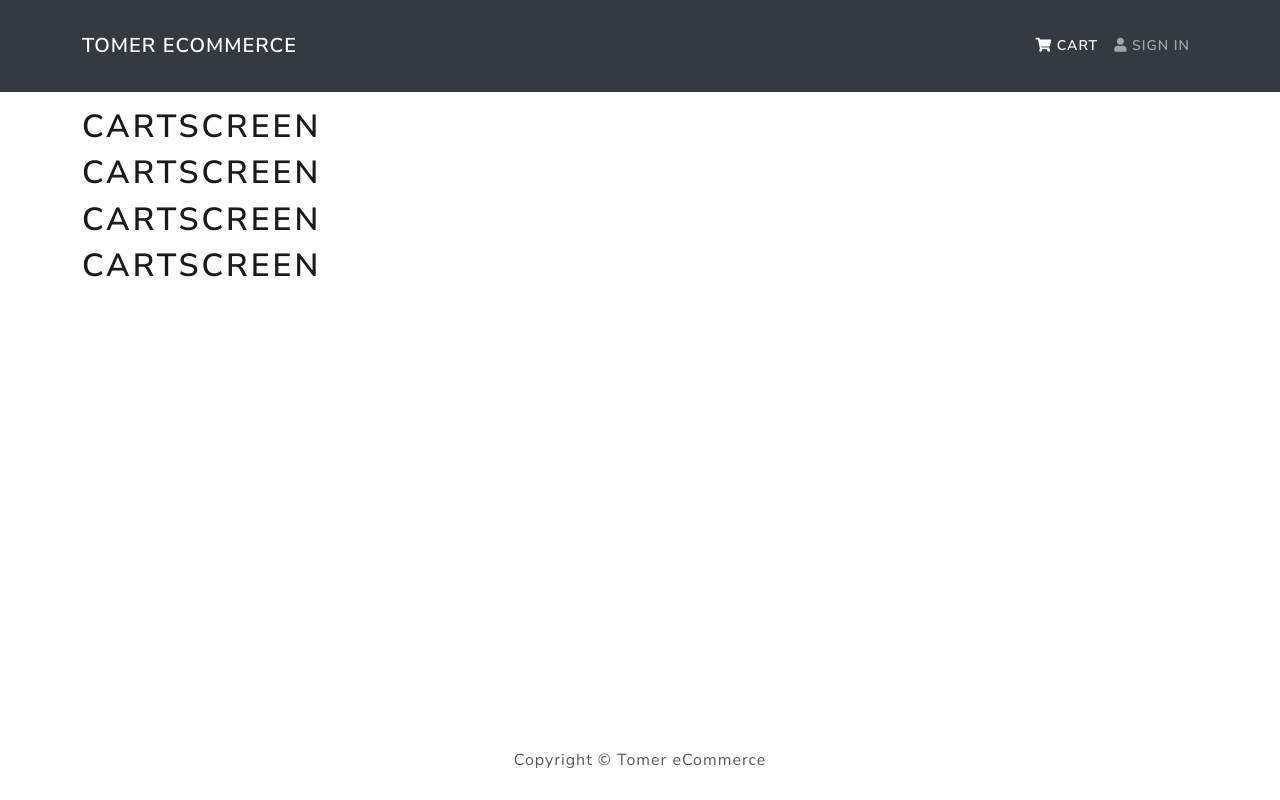
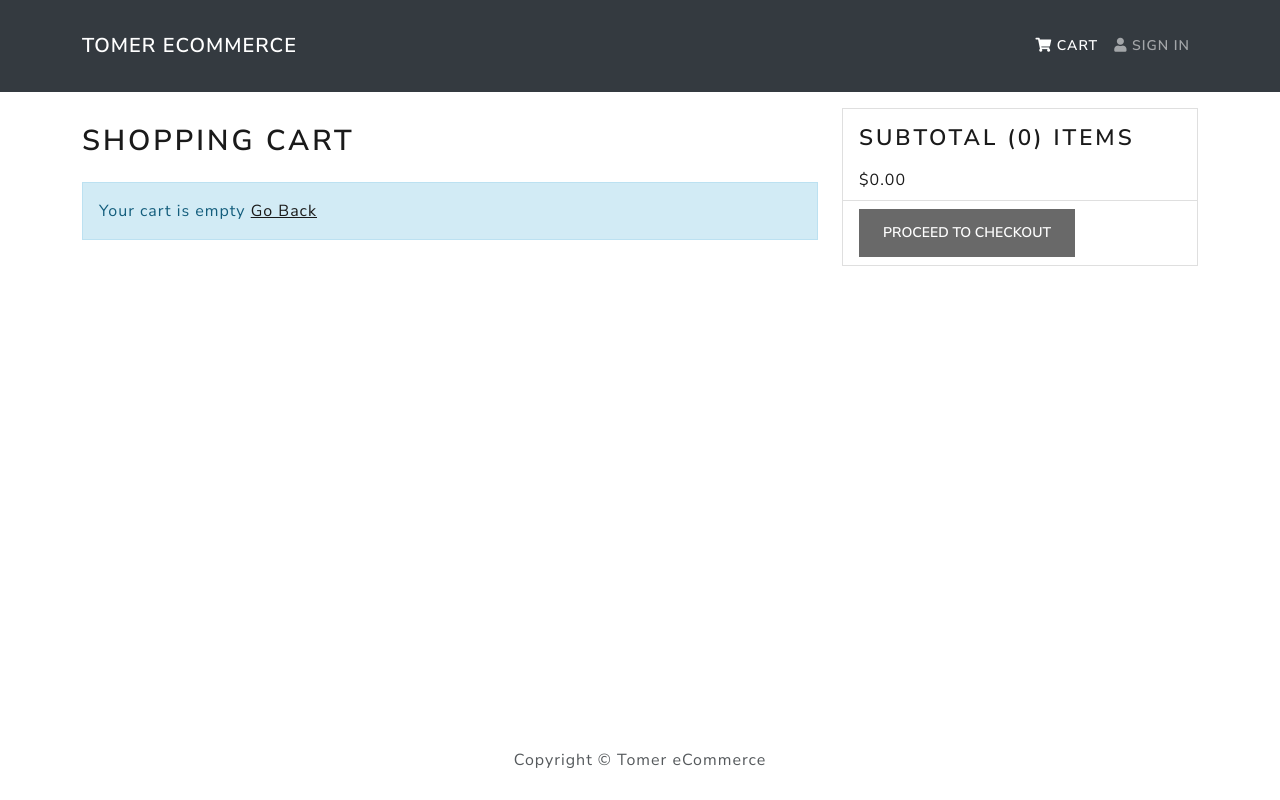
Before and after one commit to tomer7/tomerecommerce1, a React (Create React App) app in the folder frontend/: page /cart in a window 1280 px wide. Built offline with nearby package versions, Linux system fonts and the light colour scheme.

Commit message:
Create Cart Page

```diff
--- a/frontend/src/App.js
+++ b/frontend/src/App.js
@@ -15,7 +15,8 @@
                <Routes>
                   <Route path='/' element={<HomeScreen />} />
                   <Route path='/product/:id' element={<ProductScreen />} />
-                  <Route path='/cart' element={<CartScreen />} />
+                  <Route path='/cart/' element={<CartScreen />} />
+                  <Route path='/cart/:id' element={<CartScreen />} />
                </Routes>
             </Container>
          </main>
--- /dev/null
+++ b/frontend/src/actions/cartActions.js
@@ -0,0 +1,30 @@
+import axios from 'axios'
+
+import { CART_ADD_ITEM, CART_REMOVE_ITEM } from '../constants/cartConstants'
+
+export const addToCart = (id, qty) => async (dispatch, getState) => {
+   const { data } = await axios.get(`/api/products/${id}`)
+
+   dispatch({
+      type: CART_ADD_ITEM,
+      payload: {
+         product: data._id,
+         name: data.name,
+         image: data.image,
+         price: data.price,
+         countInStock: data.countInStock,
+         qty
+      }
+   })
+
+   localStorage.setItem('cartItems', JSON.stringify(getState().cart.cartItems))
+}
+
+export const removeFromCart = (id) => (dispatch, getState) => {
+   dispatch({
+      type: CART_REMOVE_ITEM,
+      payload: id
+   })
+
+   localStorage.setItem('cartItems', JSON.stringify(getState().cart.cartItems))
+}
--- /dev/null
+++ b/frontend/src/constants/cartConstants.js
@@ -0,0 +1,2 @@
+export const CART_ADD_ITEM = 'CART_ADD_ITEM'
+export const CART_REMOVE_ITEM = 'CART_REMOVE_ITEM'
--- a/frontend/src/index.css
+++ b/frontend/src/index.css
@@ -1,11 +1,21 @@
 main {
-  min-height: 80vh;
+   min-height: 80vh;
 }
 
 h3 {
-  padding: 1rem 0;
+   padding: 1rem 0;
+}
+
+h1 {
+   font-size: 1.8rem;
+   padding: 1rem 0;
+}
+
+h2 {
+   font-size: 1.4rem;
+   padding: 0.5rem 0;
 }
 
 .rating span {
-  margin: 0.1rem;
+   margin: 0.1rem;
 }
--- /dev/null
+++ b/frontend/src/reducers/cartReducers.js
@@ -0,0 +1,34 @@
+import { CART_ADD_ITEM, CART_REMOVE_ITEM } from '../constants/cartConstants'
+
+export const cartReducer = (state = { cartItems: [] }, action) => {
+   switch (action.type) {
+      case CART_ADD_ITEM:
+         const item = action.payload
+         const existItem = state.cartItems.find(
+            (x) => x.product === item.product
+         )
+
+         if (existItem) {
+            return {
+               ...state,
+               cartItems: state.cartItems.map((x) =>
+                  x.product === existItem.product ? item : x
+               )
+            }
+         } else {
+            return {
+               ...state,
+               cartItems: [...state.cartItems, item]
+            }
+         }
+      case CART_REMOVE_ITEM:
+         return {
+            ...state,
+            cartItems: state.cartItems.filter(
+               (x) => x.product !== action.payload
+            )
+         }
+      default:
+         return state
+   }
+}
--- a/frontend/src/screens/CartScreen.js
+++ b/frontend/src/screens/CartScreen.js
@@ -1,13 +1,130 @@
-import React from 'react'
+import React, { useEffect } from 'react'
+import { useDispatch, useSelector } from 'react-redux'
+import Message from '../components/Message'
+import { useParams, Link, useLocation, useNavigate } from 'react-router-dom'
+import { Row, Col, Image, ListGroup, Card, Button, Form } from 'react-bootstrap'
+import { addToCart, removeFromCart } from '../actions/cartActions'
 
 const CartScreen = () => {
+   const params = useParams()
+   const location = useLocation()
+   const navigate = useNavigate()
+   const productId = params.id
+   // splitting the number from the "qty="
+   //the number will be inside index 1 in the array
+   const qty = location.search ? Number(location.search.split('=')[1]) : 1
+   const dispatch = useDispatch()
+   const cart = useSelector((state) => state.cart)
+   const { cartItems } = cart
+
+   useEffect(() => {
+      if (productId) {
+         dispatch(addToCart(productId, qty))
+      }
+   }, [dispatch, productId, qty])
+
+   const removeFromCartHandler = (id) => {
+      dispatch(removeFromCart(id))
+   }
+
+   const checkoutHandler = () => {
+      navigate('/login?redirect=shipping')
+   }
+
    return (
-      <>
-         <h1>CartScreen</h1>
-         <h1>CartScreen</h1>
-         <h1>CartScreen</h1>
-         <h1>CartScreen</h1>
-      </>
+      <Row>
+         <Col md={8}>
+            <h1>Shopping Cart</h1>
+            {cartItems.length === 0 ? (
+               <Message>
+                  Your cart is empty <Link to='/'> Go Back</Link>
+               </Message>
+            ) : (
+               <ListGroup variant='flush'>
+                  {cartItems.map((item) => (
+                     <ListGroup.Item key={item.product}>
+                        <Row>
+                           <Col md={2}>
+                              <Image
+                                 src={item.image}
+                                 alt={item.name}
+                                 fluid
+                                 rounded
+                              />
+                           </Col>
+                           <Col md={3}>
+                              <Link to={`/product/${item.product}`}>
+                                 {item.name}
+                              </Link>
+                           </Col>
+                           <Col md={2}>${item.price}</Col>
+                           <Col md={2}>
+                              <Form.Control
+                                 as='select'
+                                 value={item.qty}
+                                 onChange={(e) =>
+                                    dispatch(
+                                       addToCart(
+                                          item.product,
+                                          Number(e.target.value)
+                                       )
+                                    )
+                                 }
+                              >
+                                 {[...Array(item.countInStock).keys()].map(
+                                    (x) => (
+                                       <option key={x + 1} value={x + 1}>
+                                          {x + 1}
+                                       </option>
+                                    )
+                                 )}
+                              </Form.Control>
+                           </Col>
+                           <Col md={2}>
+                              <Button
+                                 type='button'
+                                 variant='light'
+                                 onClick={() => {
+                                    removeFromCartHandler(item.product)
+                                 }}
+                              >
+                                 <i className='fas fa-trash'></i>
+                              </Button>
+                           </Col>
+                        </Row>
+                     </ListGroup.Item>
+                  ))}
+               </ListGroup>
+            )}
+         </Col>
+         <Col md={4}>
+            <Card>
+               <ListGroup variant='flush'>
+                  <ListGroup.Item>
+                     <h2>
+                        Subtotal (
+                        {cartItems.reduce((acc, item) => acc + item.qty, 0)})
+                        items
+                     </h2>
+                     $
+                     {cartItems
+                        .reduce((acc, item) => acc + item.qty * item.price, 0)
+                        .toFixed(2)}
+                  </ListGroup.Item>
+                  <ListGroup.Item>
+                     <Button
+                        type='button'
+                        className='btn-block'
+                        disabled={cartItems.length === 0}
+                        onClick={checkoutHandler}
+                     >
+                        Proceed To Checkout
+                     </Button>
+                  </ListGroup.Item>
+               </ListGroup>
+            </Card>
+         </Col>
+      </Row>
    )
 }
 
--- a/frontend/src/screens/ProductScreen.js
+++ b/frontend/src/screens/ProductScreen.js
@@ -1,5 +1,5 @@
 import React, { useState, useEffect } from 'react'
-import { useParams, Link } from 'react-router-dom'
+import { useParams, Link, useNavigate } from 'react-router-dom'
 import { useDispatch, useSelector } from 'react-redux'
 import { Row, Col, Image, ListGroup, Card, Button, Form } from 'react-bootstrap'
 import Rating from '../components/Rating'
@@ -10,13 +10,12 @@
 const ProductScreen = () => {
    // this params come from the URL
    const params = useParams()
-   const [qty, setQty] = useState(0)
-
+   const [qty, setQty] = useState(1)
+   const navigate = useNavigate()
    // const product = products.find((item) => item._id === params.id)
    const dispatch = useDispatch()
 
    const productDetails = useSelector((state) => state.productDetails)
-   console.log(productDetails)
    const { loading, error, product } = productDetails
 
    useEffect(() => {
@@ -24,7 +23,7 @@
    }, [dispatch, params])
 
    const addToCartHandler = () => {
-      // history.push(`/cart/${params.id}?qty=${qty}`)
+      navigate(`/cart/${params.id}?qty=${qty}`)
    }
 
    return (
--- a/frontend/src/store.js
+++ b/frontend/src/store.js
@@ -5,12 +5,21 @@
    productListReducer,
    productDetailsReducer
 } from './reducers/productReducers'
+import { cartReducer } from './reducers/cartReducers'
 
 const reducer = combineReducers({
    productList: productListReducer,
-   productDetails: productDetailsReducer
+   productDetails: productDetailsReducer,
+   cart: cartReducer
 })
-const initialState = {}
+
+const cartItemsFromStorage = localStorage.getItem('cartItems')
+   ? JSON.parse(localStorage.getItem('cartItems'))
+   : []
+
+const initialState = {
+   cart: { cartItems: cartItemsFromStorage }
+}
 const middleware = [thunk]
 const store = createStore(
    reducer,
```
